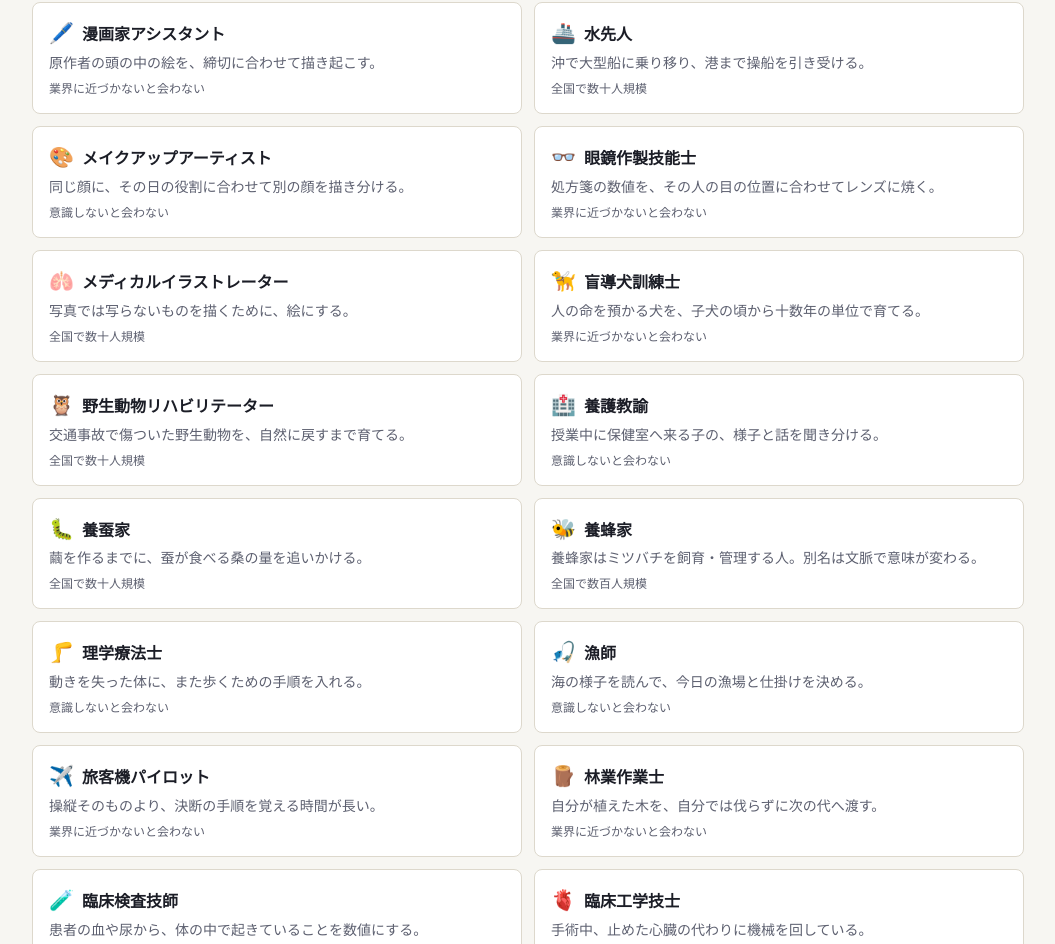
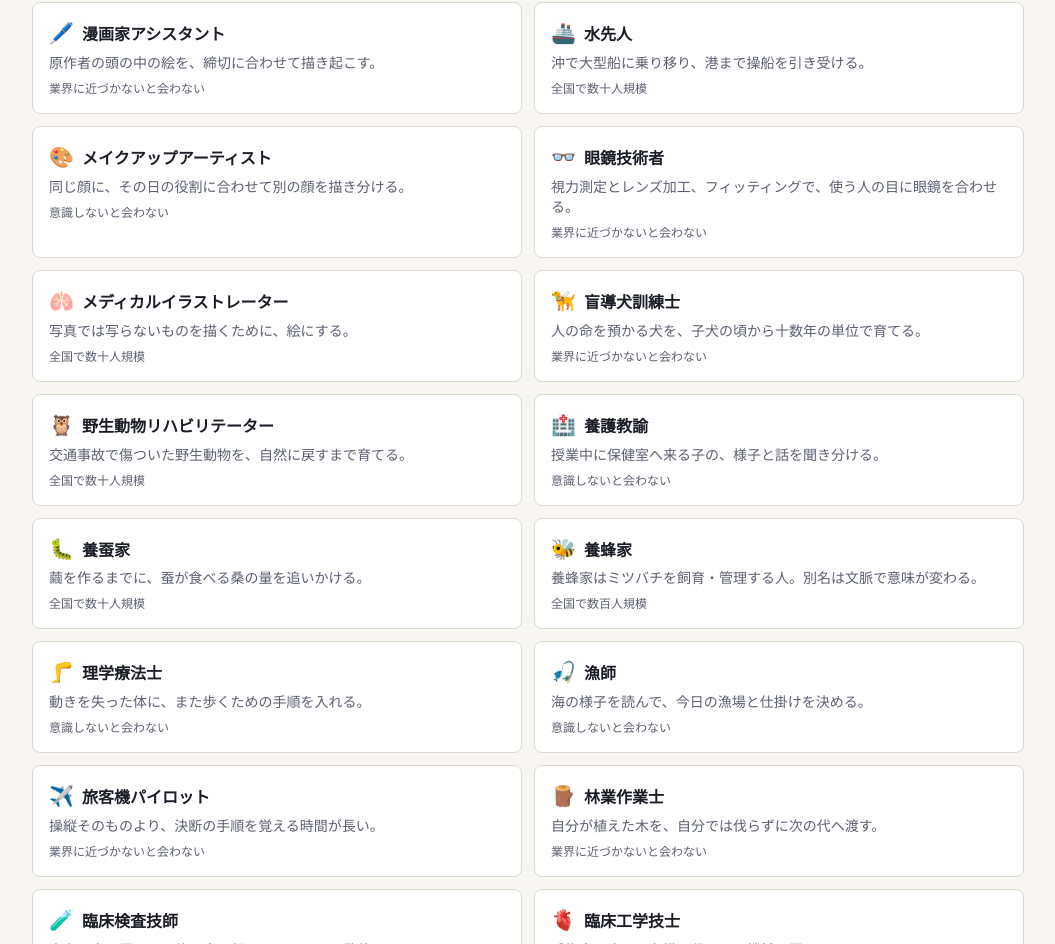
Before and after one commit to nomuonji/job-world, a Next.js app: page /jobs in a window 1280 px wide. Shown: the part 8247-9191 px from the top of the page, without its empty margins (112-1167 px from the left). Built offline with nearby package versions, Linux system fonts and the light colour scheme.

Commit message:
Override optician job copy to separate occupation from skill title

```diff
--- a/src/data/generated/jobs-manifest.ts
+++ b/src/data/generated/jobs-manifest.ts
@@ -21,6 +21,7 @@ import file17 from "../jobs/publishing.json";
 import file18 from "../jobs/retail.json";
 import file19 from "../jobs/science.json";
 import file20 from "../jobs/sports.json";
+import file21 from "../jobs/optician-override.json";
 
 export const JOB_FILES = [
   file0 as unknown as JobFile,
@@ -44,4 +45,5 @@ export const JOB_FILES = [
   file18 as unknown as JobFile,
   file19 as unknown as JobFile,
   file20 as unknown as JobFile,
+  file21 as unknown as JobFile,
 ];
--- /dev/null
+++ b/src/data/jobs/optician-override.json
@@ -0,0 +1,59 @@
+{
+  "industry": "medical",
+  "jobs": [
+    {
+      "slug": "optician",
+      "nameJa": "眼鏡技術者",
+      "nameEn": "Optician",
+      "aliasesJa": [
+        "眼鏡作製技能士",
+        "めがね職人",
+        "オプティシャン"
+      ],
+      "kanaJa": "めがねぎじゅつしゃ",
+      "emoji": "👓",
+      "summaryJa": "視力測定とレンズ加工、フィッティングで、使う人の目に眼鏡を合わせる。",
+      "descriptionJa": "眼鏡店などで視力の測定、レンズとフレームの選定、加工、フィッティング、引き渡し、アフターケアを担う職。眼科での診断・治療とは別の店頭工程であり、処方箋がある場合はその数値を、その人の瞳孔位置や顔の形に合わせて仕上げる。令和3年度に技能検定の「眼鏡作製職種」が新設され、学科と実技の両方に合格すると「眼鏡作製技能士」の称号が付与される。技能士は合格者が名乗ることができる名称であり、眼鏡作製の仕事そのものを有資格者だけに限る業務独占ではない。等級は1級と2級がある。",
+      "surpriseJa": "店頭で眼鏡を作る仕事と、「眼鏡作製技能士」という称号は同じではない。技能検定に合格すると技能士と名乗れるが、資格がなくても眼鏡作製の現場に就く経路はある。",
+      "howToBecomeJa": "眼鏡店やレンズ加工の現場で実務を積むのが一般的な入口である。技能の公的な到達度を示すなら、指定試験機関である公益社団法人日本眼鏡技術者協会が実施する眼鏡作製技能検定を受ける。学科試験と実技試験の両方に合格すると1級または2級の眼鏡作製技能士を名乗れる。試験日程や手数料は年によって変わるため、最新情報は試験機関の公式案内で確認する。",
+      "tags": [
+        "setting.workshop",
+        "setting.desk",
+        "setting.hospital",
+        "subject.glass",
+        "subject.human-body",
+        "subject.machine",
+        "action.measure",
+        "action.assemble",
+        "action.polish",
+        "sense.tilt",
+        "sense.color",
+        "sense.fine-motor",
+        "condition.certification",
+        "condition.solo",
+        "temperament.detail",
+        "temperament.repeatable",
+        "temperament.quiet-pride",
+        "industry.medical"
+      ],
+      "rarity": 3,
+      "familiarity": 3,
+      "lifecycle": "established",
+      "sources": [
+        {
+          "titleJa": "眼鏡作製技能検定とは（公益社団法人日本眼鏡技術者協会）",
+          "url": "https://www.megane-joa.jp/about/"
+        },
+        {
+          "titleJa": "技能検定制度について（厚生労働省）",
+          "url": "https://www.mhlw.go.jp/stf/seisakunitsuite/bunya/koyou_roudou/jinzaikaihatsu/ability_skill/ginoukentei/index.html"
+        },
+        {
+          "titleJa": "等級別の詳細内容（眼鏡作製技能検定）",
+          "url": "https://www.megane-joa.jp/class/"
+        }
+      ],
+      "updatedAt": "2026-10-01"
+    }
+  ]
+}
```
